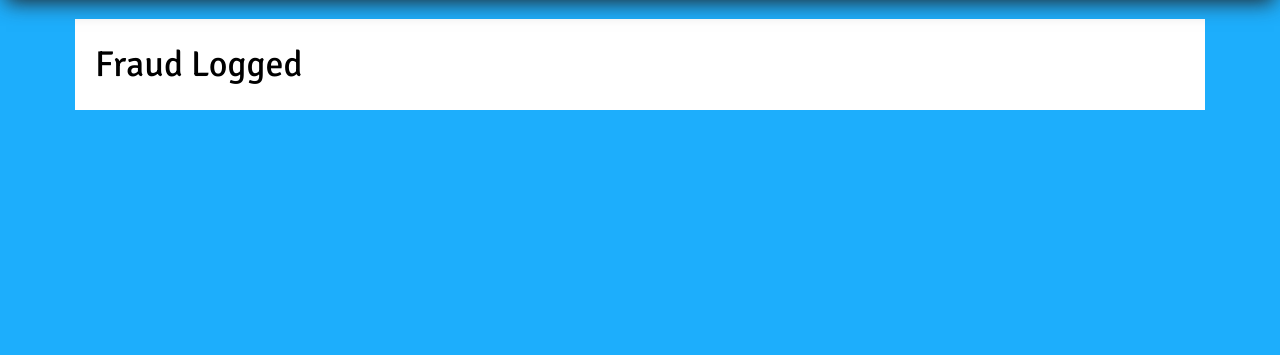
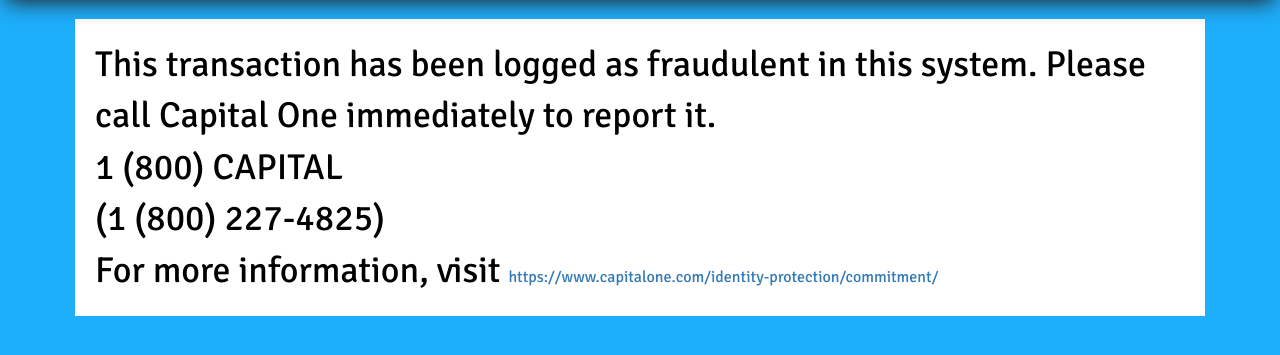
Before and after one commit to wlifferth/wealth-watcher, a Django app: template webapp/main/templates/main/fraud-reported.html in a window 1280 px wide. Shown: the part 81-436 px from the top of the page. Run offline with Django 3.2, Linux system fonts and the light colour scheme; the template is opened without the code that fills it, so the values that code supplies are empty; some libraries are stand-ins or nearby versions.

Commit message:
messages for fraud-reported and valid-reported

```diff
--- a/webapp/main/templates/main/fraud-reported.html
+++ b/webapp/main/templates/main/fraud-reported.html
@@ -3,9 +3,12 @@
 <div id="body-content">
   <div class="content-box">
     <div class="content-box-title">
-      Fraud Logged
+		This transaction has been logged as fraudulent in this system. Please call Capital One immediately to report it.<br>
+		1 (800) CAPITAL<br>
+		(1 (800) 227-4825)<br>
+		For more information, visit <a href="https://www.capitalone.com/identity-protection/commitment/">https://www.capitalone.com/identity-protection/commitment/</a>
     </div>
-    <div
+	<div>
   </div>
 </div>
 {% endblock %}
--- a/webapp/main/templates/main/valid-reported.html
+++ b/webapp/main/templates/main/valid-reported.html
@@ -3,9 +3,9 @@
 <div id="body-content">
   <div class="content-box">
     <div class="content-box-title">
-      Valid Transaction Logged
+		This transaction has been logged as valid in this system. There is no further action you need to take.
     </div>
-    <div
+	<div>
   </div>
 </div>
 {% endblock %}
```
